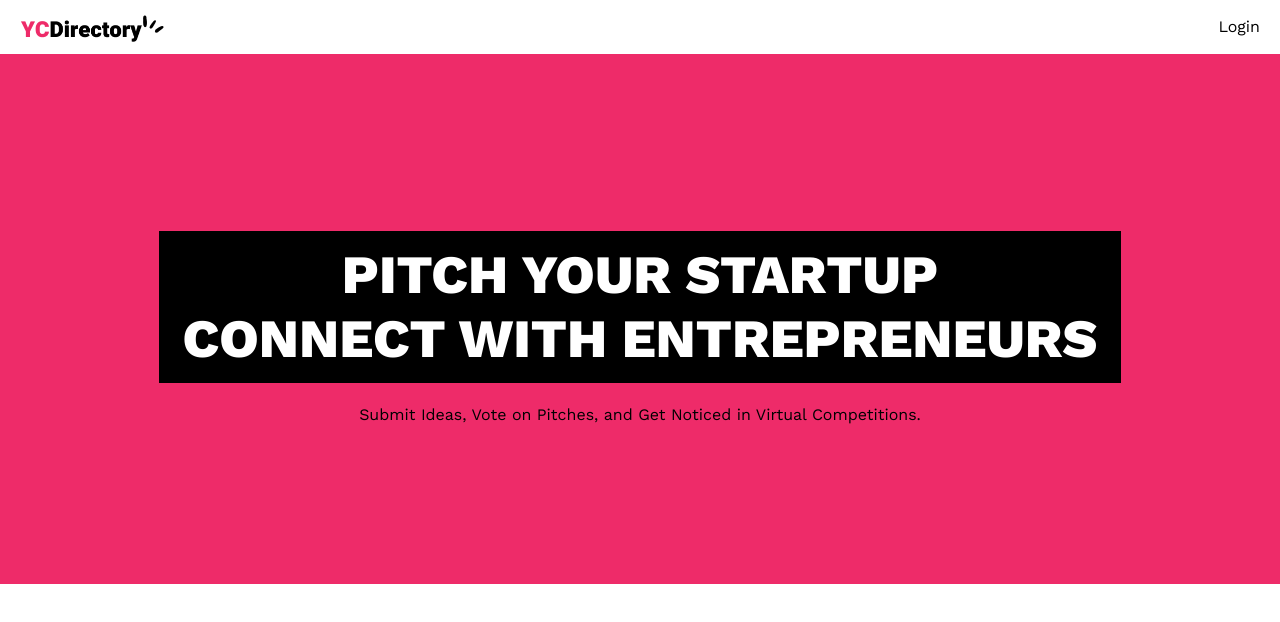
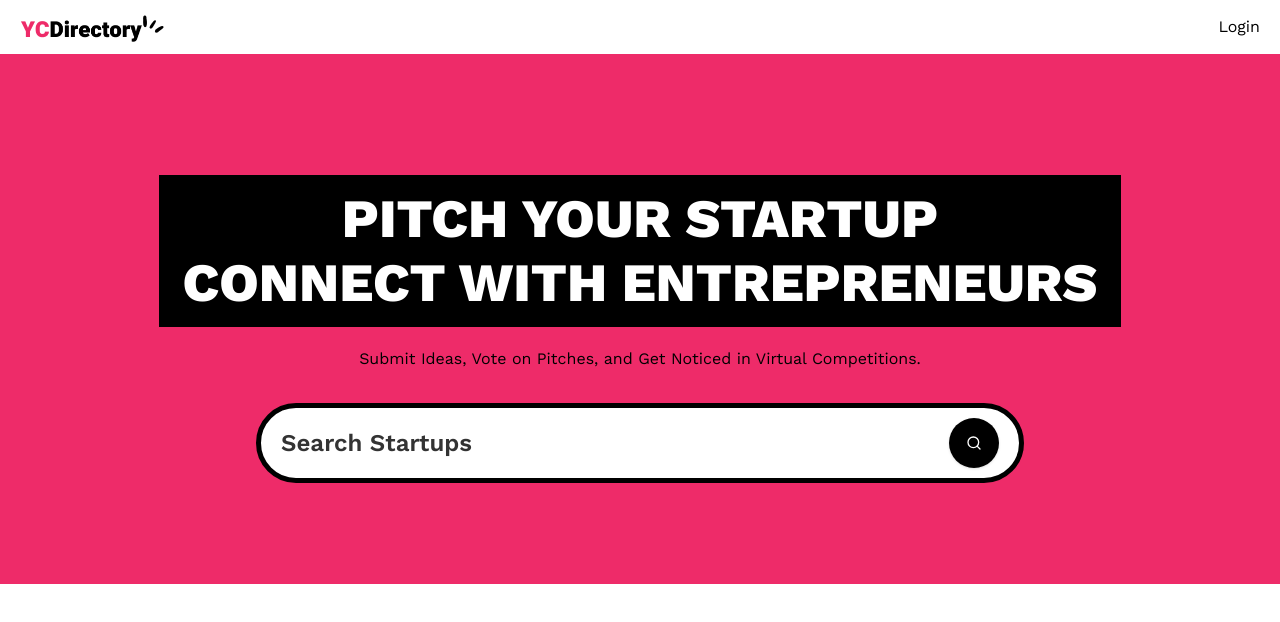
Before and after one commit to aguperes/yc-directory, a Next.js app: page / in a window 1280 px wide. Shown: the top 622 px of the page. Built offline with nearby package versions, Linux system fonts and the light colour scheme; no server answers.

Commit message:
Add Search Form

```diff
--- a/app/(root)/layout.tsx
+++ b/app/(root)/layout.tsx
@@ -1,4 +1,4 @@
-import Navbar from "../components/Navbar"
+import Navbar from "@/components/Navbar"
 
 export default function Layout({
   children,
--- a/app/(root)/page.tsx
+++ b/app/(root)/page.tsx
@@ -1,4 +1,11 @@
-export default function Home() {
+import SearchForm from "@/components/SearchForm"
+
+type SearchParams = Promise<{ query?: string }>
+
+export default async function Home(props: { searchParams: SearchParams }) {
+  const searchParams = await props.searchParams
+  const query = searchParams.query
+
   return (
     <>
       <section className="pink_container">
@@ -11,6 +18,7 @@
           Submit Ideas, Vote on Pitches, and Get Noticed in Virtual
           Competitions.
         </p>
+        <SearchForm query={query} />
       </section>
     </>
   )
--- /dev/null
+++ b/components/SearchForm.tsx
@@ -0,0 +1,22 @@
+import Form from "next/form"
+import SearchFormReset from "./SearchFormReset"
+import { Search } from "lucide-react"
+import { Button } from "@/components/ui/button"
+
+export default function SearchForm({ query }: { query?: string }) {
+  return (
+    <Form action="/" scroll={false} className="search-form">
+      <input
+        type="text"
+        name="query"
+        defaultValue={query}
+        className="search-input"
+        placeholder="Search Startups"
+      />
+      <div className="flex gap-2">{query && <SearchFormReset />}</div>
+      <Button className="search-btn text-white">
+        <Search className="size-5" />
+      </Button>
+    </Form>
+  )
+}
--- /dev/null
+++ b/components/SearchFormReset.tsx
@@ -0,0 +1,18 @@
+"use client"
+
+import { X } from "lucide-react"
+import Link from "next/link"
+
+export default function SearchFormReset() {
+  const reset = () => {
+    const form = document.querySelector(".search-form") as HTMLFormElement
+    if (form) form.reset()
+  }
+  return (
+    <button onClick={reset} type="reset">
+      <Link href="/" className="search-btn text-white">
+        <X className="size-5" />
+      </Link>
+    </button>
+  )
+}
--- /dev/null
+++ b/components/ui/button.tsx
@@ -0,0 +1,57 @@
+import * as React from "react"
+import { Slot } from "@radix-ui/react-slot"
+import { cva, type VariantProps } from "class-variance-authority"
+
+import { cn } from "@/lib/utils"
+
+const buttonVariants = cva(
+  "inline-flex items-center justify-center gap-2 whitespace-nowrap rounded-md text-sm font-medium transition-colors focus-visible:outline-none focus-visible:ring-1 focus-visible:ring-ring disabled:pointer-events-none disabled:opacity-50 [&_svg]:pointer-events-none [&_svg]:size-4 [&_svg]:shrink-0",
+  {
+    variants: {
+      variant: {
+        default:
+          "bg-primary text-primary-foreground shadow hover:bg-primary/90",
+        destructive:
+          "bg-destructive text-destructive-foreground shadow-sm hover:bg-destructive/90",
+        outline:
+          "border border-input bg-background shadow-sm hover:bg-accent hover:text-accent-foreground",
+        secondary:
+          "bg-secondary text-secondary-foreground shadow-sm hover:bg-secondary/80",
+        ghost: "hover:bg-accent hover:text-accent-foreground",
+        link: "text-primary underline-offset-4 hover:underline",
+      },
+      size: {
+        default: "h-9 px-4 py-2",
+        sm: "h-8 rounded-md px-3 text-xs",
+        lg: "h-10 rounded-md px-8",
+        icon: "h-9 w-9",
+      },
+    },
+    defaultVariants: {
+      variant: "default",
+      size: "default",
+    },
+  }
+)
+
+export interface ButtonProps
+  extends React.ButtonHTMLAttributes<HTMLButtonElement>,
+    VariantProps<typeof buttonVariants> {
+  asChild?: boolean
+}
+
+const Button = React.forwardRef<HTMLButtonElement, ButtonProps>(
+  ({ className, variant, size, asChild = false, ...props }, ref) => {
+    const Comp = asChild ? Slot : "button"
+    return (
+      <Comp
+        className={cn(buttonVariants({ variant, size, className }))}
+        ref={ref}
+        {...props}
+      />
+    )
+  }
+)
+Button.displayName = "Button"
+
+export { Button, buttonVariants }
--- a/package.json
+++ b/package.json
@@ -9,6 +9,7 @@
     "lint": "next lint"
   },
   "dependencies": {
+    "@radix-ui/react-slot": "^1.1.0",
     "@tailwindcss/typography": "^0.5.15",
     "class-variance-authority": "^0.7.1",
     "clsx": "^2.1.1",
```
Also changed, not shown: components/Navbar.tsx (renamed from app/components/Navbar.tsx), 1 other file (tests, documents, lock files or other folders).
